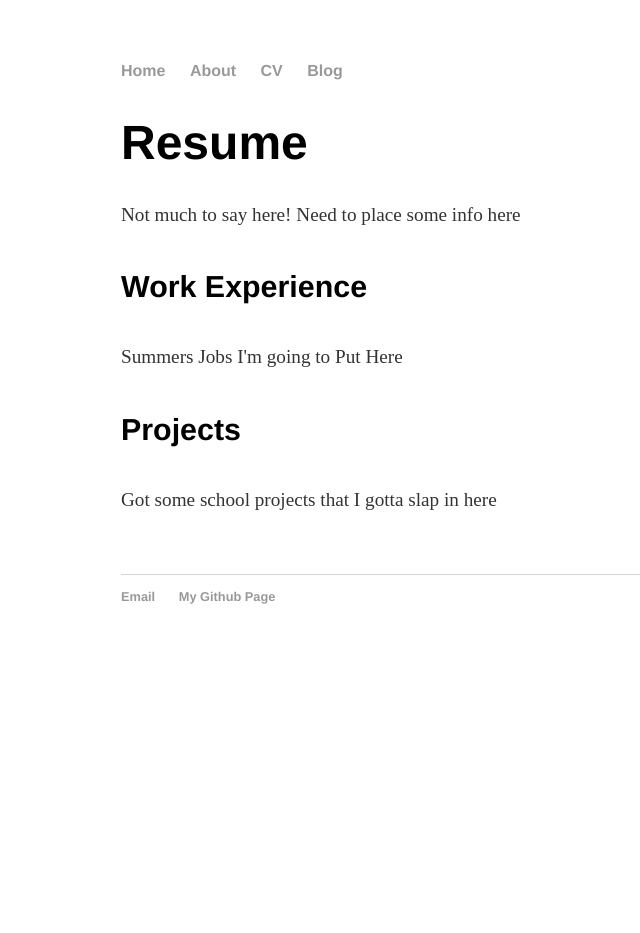
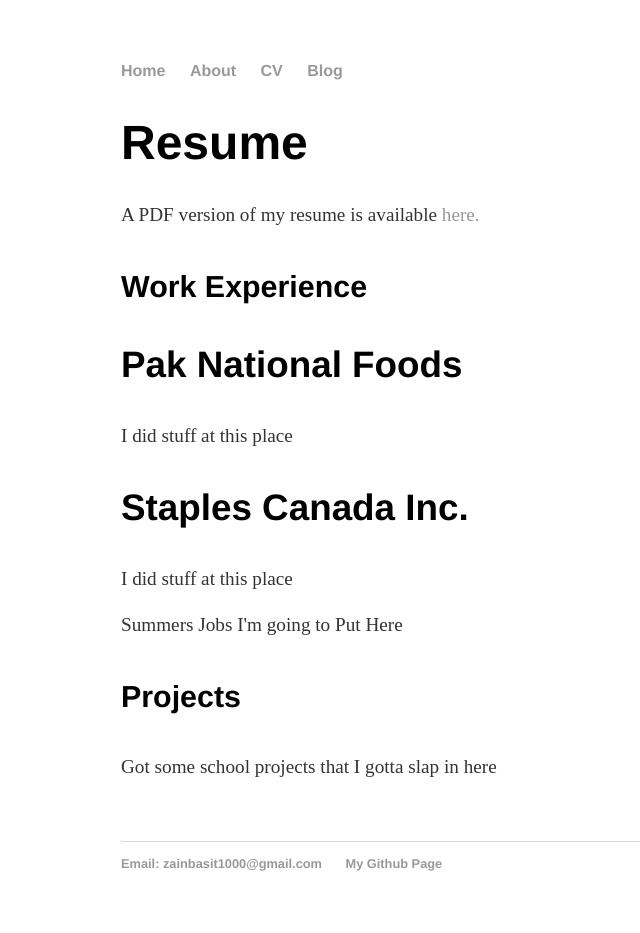
Before and after one commit to Zain-Basit/zain-basit.github.io, a Jekyll site: the page built from cv/index.html, in a window 1280 px wide. Shown: the whole page, without its empty margins (71-711 px from the left). Built offline with Jekyll 4.4.1, drawn with Linux system fonts in a browser that asks for light colours; before the commit the page ends 900 px from its top, so only the background shows below that.

Commit message:
Filling out the CV page

```diff
--- a/_layouts/default.html
+++ b/_layouts/default.html
@@ -29,7 +29,7 @@
 		<!-- Here is the footer, which contains some basic information about me -->
 		<footer>
     		<ul>
-        		<li><a href="mailto:zainbasit1000@gmail.com">Email</a></li>
+        		<li><a href="mailto:zainbasit1000@gmail.com">Email: zainbasit1000@gmail.com</a></li>
         		<li><a href="https://github.com/zain-basit">My Github Page</a></li>
 			</ul>
 		</footer>
--- a/cv/index.html
+++ b/cv/index.html
@@ -5,8 +5,13 @@
 
 <div class="cv">
     <h1>Resume</h1>
-        <p>Not much to say here! Need to place some info here</p>
+        <p>A PDF version of my resume is available <a href="/cv/ZainBasitResume.pdf">here.</a> </p>
     <h4>Work Experience</h4>
+        <h3>Pak National Foods</h3>
+            <p>I did stuff at this place</p>
+
+        <h3>Staples Canada Inc.</h3>
+            <p>I did stuff at this place</p>
         <p>Summers Jobs I'm going to Put Here</p>
     <h4>Projects</h4>
         <p>Got some school projects that I gotta slap in here</p>
```
Also changed, not shown: 1 other file.
